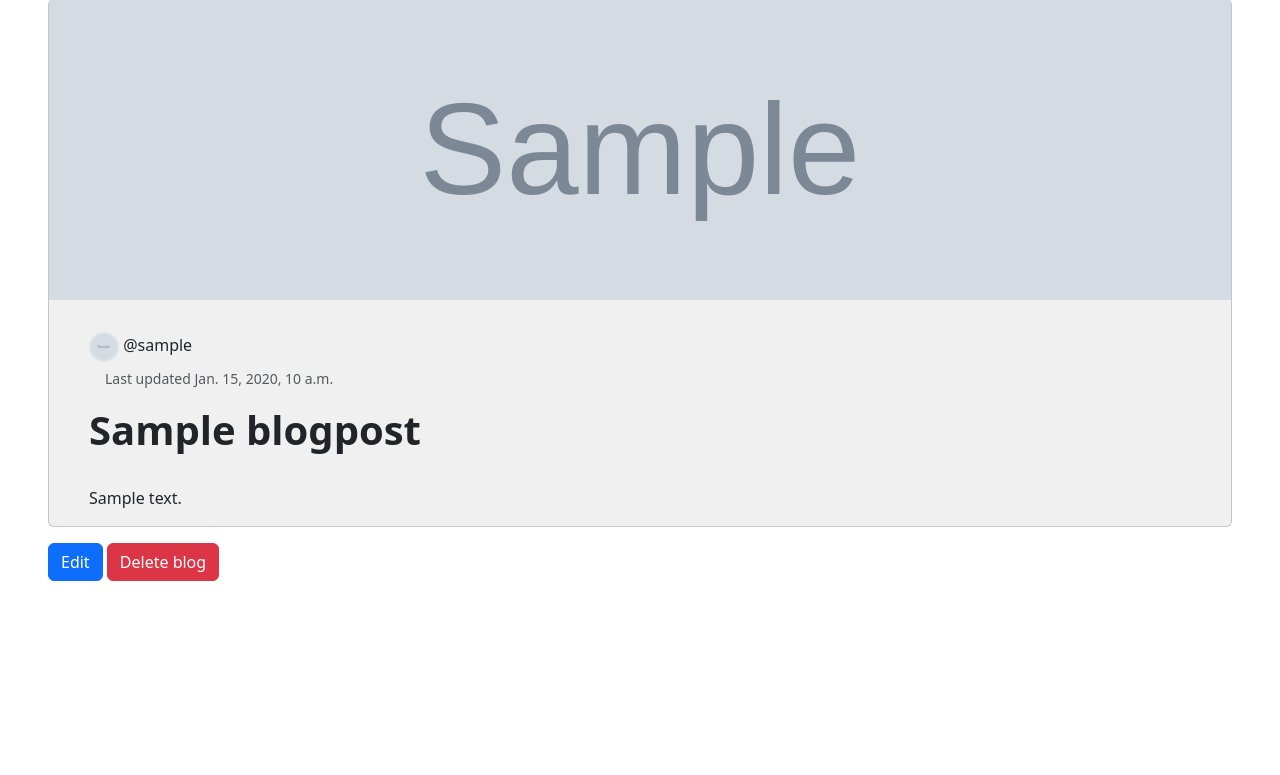
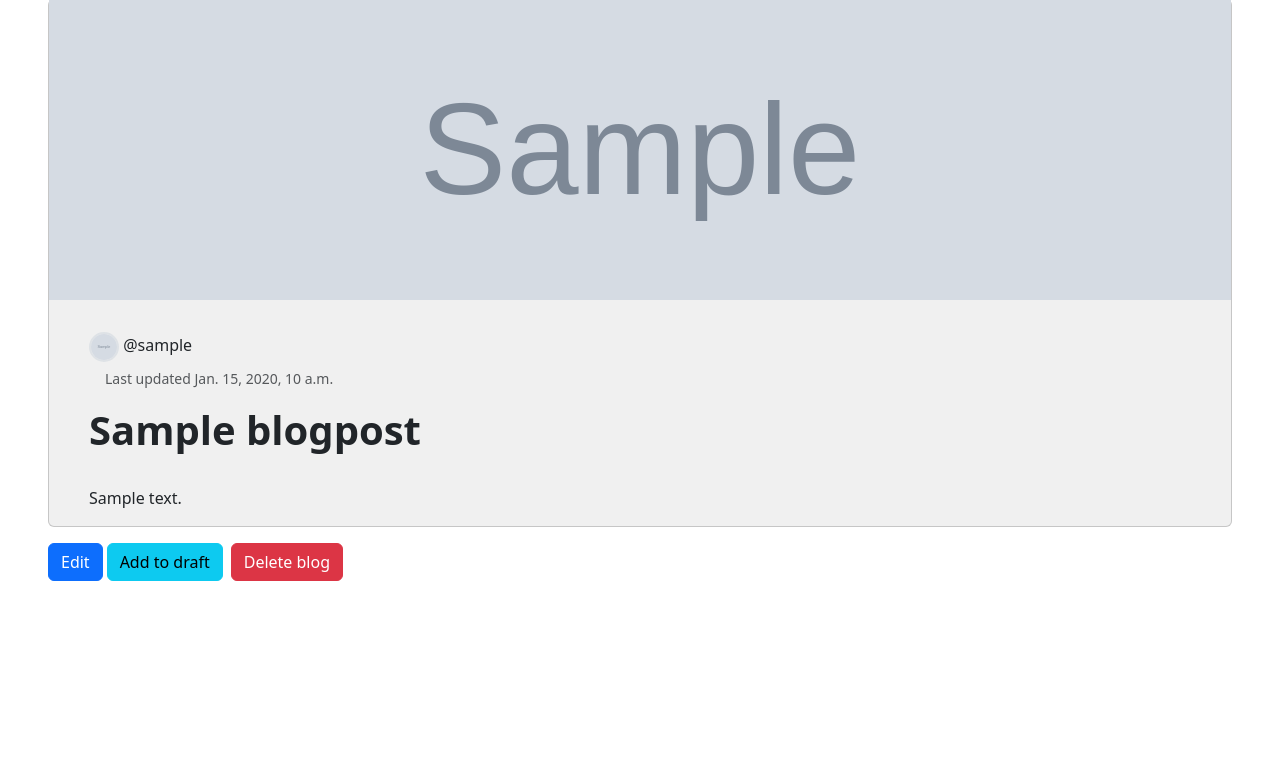
Before and after one commit to Schleidens/tigini, a Django app: a page that uses blog/templates/single_blog_view.html in a window 1280 px wide. Shown: the part 81-856 px from the top of the page. Run offline with Django 4.2, Linux system fonts and the light colour scheme; a user stored in the database is signed in; tables that the repository leaves empty hold one stand-in row (values such as "Sample post"); grey boxes marked "Sample" are stand-in pictures; some libraries are stand-ins or nearby versions.

Commit message:
set views for draft button and add forms in template for post request

```diff
--- a/blog/templates/single_blog_view.html
+++ b/blog/templates/single_blog_view.html
@@ -52,18 +52,35 @@
     </div>
 
     {% if request.user.is_authenticated and blog.author == request.user %}
-      <div>
-          <a href="{% url 'edit-blog' blog.slug %}" class="btn btn-primary">Edit</a>
+      <div class="d-flex">
 
+        <!-- edit button  -->
+          <a href="{% url 'edit-blog' blog.slug %}" class="btn btn-primary mr-1">Edit</a>
+
+
+          <!-- draft button -->
+          <form method="post">
+            {% csrf_token %}
+            {{ draft_form }}
+            <button type="submit" class="btn btn-info mx-1">
+                {% if blog.draft == False %}
+                    Add to draft
+                {% else %}
+                    Publish
+                {% endif %}
+            </button>
+          </form>
+
+
+          <!-- delete modal button -->
             <button
-                class="btn btn-danger"
+                class="btn btn-danger mx-1"
                 type="button"
                 data-bs-toggle="modal"
                 data-bs-target="#staticBackdrop"
             >
                 Delete blog
             </button>
-
 
             <!-- here is the modal -->
             <div class="modal fade" id="staticBackdrop" data-bs-backdrop="static" data-bs-keyboard="false" tabindex="-1" aria-labelledby="staticBackdropLabel" aria-hidden="true">
@@ -86,6 +103,7 @@
                   </div>
                 </div>
               </div>
+              <!-- end of the modal -->
 
       </div>
     {% endif %}
--- a/blog/views.py
+++ b/blog/views.py
@@ -4,7 +4,7 @@ from django.contrib.auth.mixins import LoginRequiredMixin
 from django.utils.text import slugify
 from random import randint
 
-from .forms import blogForm, deleteBlogForm
+from .forms import blogForm, draftForm, deleteBlogForm
 from .models import blogPost
 
 # Create your views here.
@@ -56,19 +56,23 @@ class new_blog_post(LoginRequiredMixin, View):
 #single blog view CBVs
 class single_blog_view(View):
     blogModel = blogPost
+    draft_form = draftForm
     delete_form = deleteBlogForm
     template = 'single_blog_view.html'
 
     def get(self, *args, **kwargs):
         blog = get_object_or_404(self.blogModel, slug=kwargs['slug'])
 
+        #check if blog is not draft and if current user is the owner
         if blog.draft == True and blog.author != self.request.user:
             return redirect('home-page')
 
+        draft_form = self.draft_form()
         form = self.delete_form()
 
         context = {
             'blog' : blog,
+            'draft_form' : draft_form,
             'form' : form
         }
 
@@ -78,19 +82,38 @@ class single_blog_view(View):
     def post(self, *args, **kwargs):
         blog = get_object_or_404(self.blogModel, slug=kwargs['slug'])
 
+        #add draft_form outside the func for scope and prevent referenced before assignment error
+        draft_form = self.draft_form(self.request.POST)
+
+        #only the current user can make a post request else it will be redirected
         if blog.author == self.request.user:
-            form = self.delete_form(self.request.POST)
 
-            if form.is_valid():
-                blog.delete()
+            #handle draft form request
+            if 'draft' in self.request.POST:
+                draft_form = self.draft_form(self.request.POST)
 
-                return redirect('home-page')
+                if draft_form.is_valid():
+                    blog.draft = not blog.draft
+                    blog.save()
+
+                    return redirect('home-page')
+
+            #handle delete form request
+            if 'delete' in self.request.POST:
+                form = self.delete_form(self.request.POST)
+
+                if form.is_valid():
+                    blog.delete()
+
+                    return redirect('home-page')
+
+        #redirect if the user trying to make a post request is not the owner
         else:
             return redirect('home-page')
 
         context = {
             'blog' : blog,
-            'form' : form
+            'draft_form' : draft_form,
         }
 
         return render(self.request, self.template, context=context)
```
